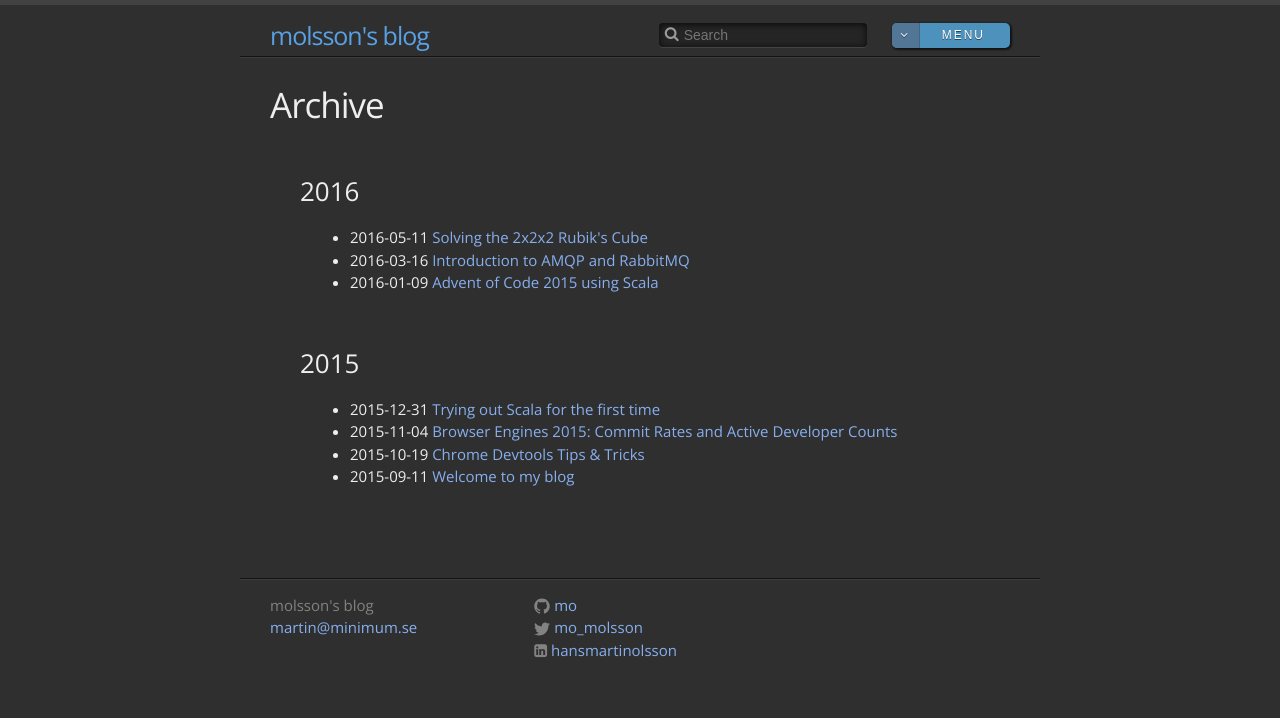
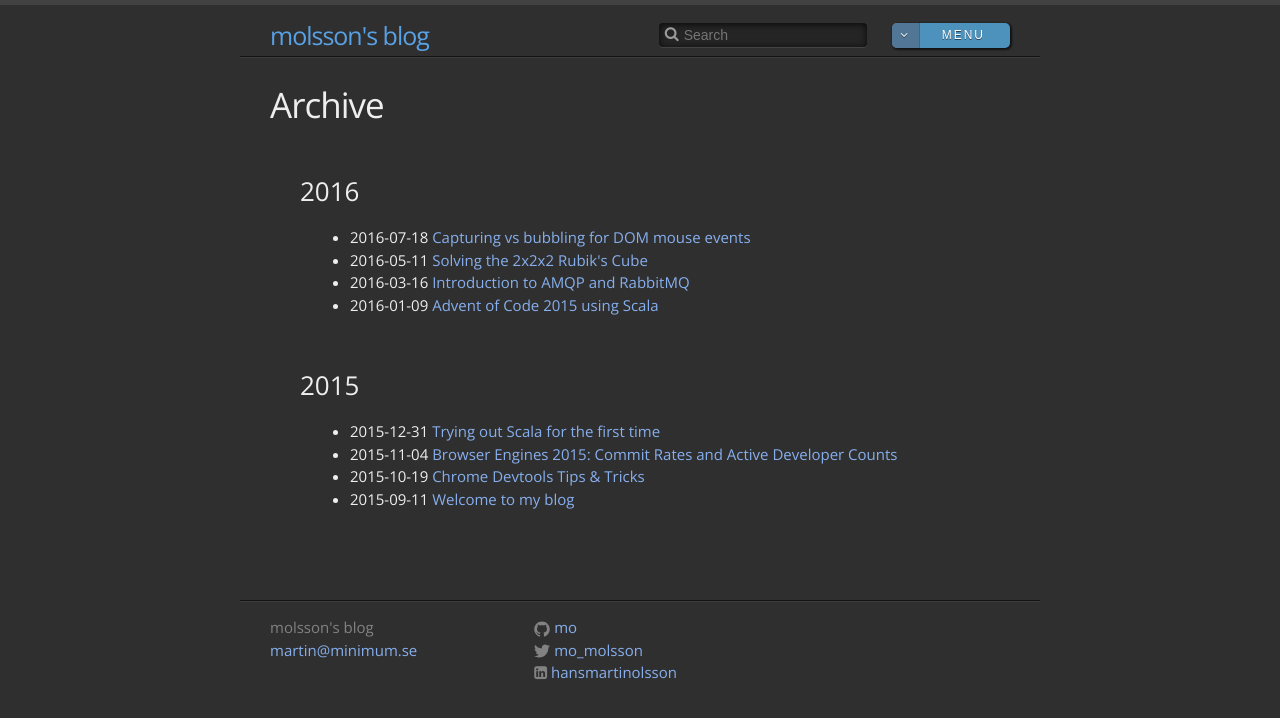
Before and after one commit to mo/mo.github.io, a Jekyll site: the page built from archive.html, in a window 1280 px wide. Shown: the top 718 px of the page. Built offline with Jekyll 4.4.1, drawn with Linux system fonts in a browser that asks for light colours; some web fonts are replaced; some of the changed lines change nothing that is shown.

Commit message:
Add post "Capturing vs bubbling for DOM mouse events"

````diff
--- /dev/null
+++ b/_posts/2016-07-18-bubbling-vs-capturing-dom-mouse-events.md
@@ -0,0 +1,100 @@
+---
+layout: post
+title:  "Capturing vs bubbling for DOM mouse events"
+date:   2016-07-18
+tags: web
+---
+
+As long as you take it with a grain of salt, Stack overflow is great site for
+finding answers to questions about programming. However, every now and then you
+run into some particular topic where SO is just completed swamped with really
+bad advice and incorrect answers. While working on some JS chart framework code,
+I needed to do distinguish between "mouse dragging" and "clicking", so I googled
+a bit to see [how people solve that](http://lmgtfy.com/?q=javascript+distinguish+drag+vs+click).
+
+Delivery of DOM events is one of those things that tons of people just don't
+get. There seems to be massive confusion around bubbling and capturing events,
+and lot of people don't understand ```ev.stopPropagation()``` versus
+```ev.preventDefault()``` either. This API is quite bad for historical reasons,
+and a few changes in browser behavior over time has not made the situation
+better.
+
+After browsing these threads for a while, I was really not sure what to believe
+so I wrote the little snippet below that shows the delivery order of DOM mouse
+events:
+
+```html
+<style>
+#div1, #div2, #div3 {
+    padding: 5px;
+    margin: 25px;
+}
+#div1 { background: #AAAAAA; }
+#div2 { background: #CCCCCC; }
+#div3 { background: #EEEEEE; }
+</style>
+
+<div id="div1">div1
+    <div id="div2">div2
+        <div id="div3">div3
+        </div>
+    </div>
+</div>
+
+<script>
+const mouseEventTypes = ["mousedown", "mouseup", "click"];
+
+const printEvent = (direction, ev) => {
+    console.log(`${ev.type} ${direction} ${ev.currentTarget.id}`);
+};
+const printBubbling = ev => printEvent("bubbling", ev);
+const printCapturing = ev => printEvent("capturing", ev);
+
+function addMouseEventListeners(elem) {
+    mouseEventTypes.forEach(eventType => {
+        elem.addEventListener(eventType, printCapturing, true);
+        elem.addEventListener(eventType, printBubbling, false);
+    });
+}
+
+addMouseEventListeners(document.querySelector("#div1"));
+addMouseEventListeners(document.querySelector("#div2"));
+addMouseEventListeners(document.querySelector("#div3"));
+</script>
+```
+
+Clicking the outermost div1, the console prints:
+
+```
+mousedown capturing div1
+mousedown bubbling div1
+mouseup capturing div1
+mouseup bubbling div1
+click capturing div1
+click bubbling div1
+```
+
+Clicking the innermost div3, the console prints:
+
+```
+mousedown capturing div1
+mousedown capturing div2
+mousedown capturing div3
+mousedown bubbling div3
+mousedown bubbling div2
+mousedown bubbling div1
+mouseup capturing div1
+mouseup capturing div2
+mouseup capturing div3
+mouseup bubbling div3
+mouseup bubbling div2
+mouseup bubbling div1
+click capturing div1
+click capturing div2
+click capturing div3
+click bubbling div3
+click bubbling div2
+click bubbling div1
+```
+
+Quirksmode has a really comprehensive [writeup](http://www.quirksmode.org/js/events_order.html) on this subject as well.
--- a/_sass/syntax-highlighting.scss
+++ b/_sass/syntax-highlighting.scss
@@ -14,7 +14,7 @@
 .highlight pre, pre, .highlight .hll { border: 1px solid #ccc; padding: 6px 10px; border-radius: 3px; }
 .highlight .c1,
 .highlight .c { color: #999973; font-style: italic; }
-.highlight .err { color: #a61717; background-color: #e3d2d2; }
+.highlight .err { color: #999973; }
 .highlight .p { color: #A8B8B8; }
 .highlight .k,
 .highlight .kc,
@@ -39,12 +39,12 @@
 .highlight .gs { font-weight: bold; }
 .highlight .gu { color: #800080; font-weight: bold; }
 .highlight .gt { color: #aa0000; }
-.highlight .m { color: #009999; }
+.highlight .m { color: #007373; }
 .highlight .s,
 .highlight .s1,
 .highlight .s2 { color: #639965; }
 .highlight .n { color: #949494; }
-.highlight .na { color: teal; }
+.highlight .na { color: #748DB1; }
 .highlight .nb { color: #949494; }
 .highlight .nc { color: #949494; font-weight: bold; }
 .highlight .no { color: teal; }
@@ -52,7 +52,7 @@
 .highlight .ne { color: #990000; font-weight: bold; }
 .highlight .nf { color: #949494; font-weight: bold; }
 .highlight .nn { color: #555555; }
-.highlight .nt { color: navy; }
+.highlight .nt { color: #748DB1; font-weight: bold; }
 .highlight .nv { color: teal; }
 .highlight .ow { font-weight: bold; }
 .highlight .w { color: #bbbbbb; }
````
